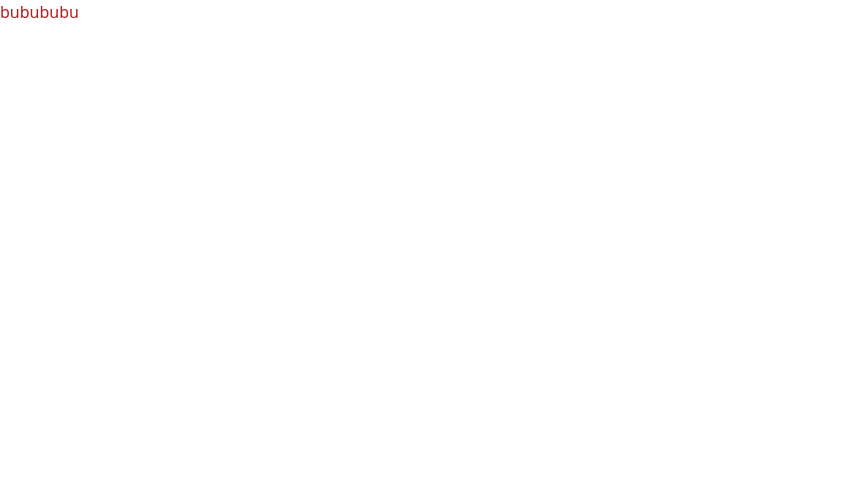
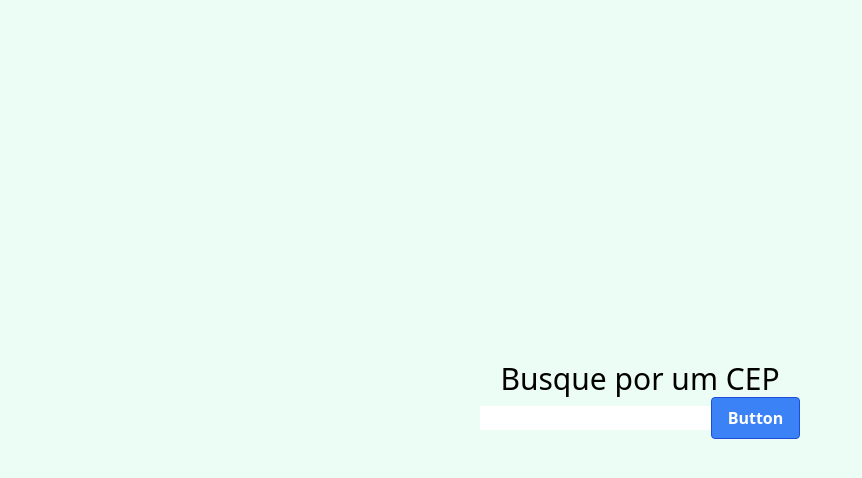
Before and after one commit to gust23/busca-cep, a Vue app: page / in a window 1280 px wide. Shown: the top 478 px of the page, without its empty margins (0-862 px from the left). Built offline with nearby package versions, Linux system fonts and the light colour scheme.

Commit message:
view done, missing styles

```diff
--- a/src/App.vue
+++ b/src/App.vue
@@ -1,13 +1,38 @@
 <template>
-  <div class="container mx-auto">
-    <h1 class="text-red-700">bubububu</h1>
+  <div class="flex h-screen justify-center items-center bg-green-50">
+    <div class="text-center">
+      <h1 class="text-3xl">Busque por um CEP</h1>
+      <form @submit.prevent="cepSearch(text)">
+        <input type="text" v-model="text" />
+        <button class="bg-blue-500 hover:bg-blue-700 text-white font-bold py-2 px-4 border border-blue-700 rounded">
+          Button
+        </button>
+      </form>
+
+      <Results v-if="results" :results="results" />
+    </div>
   </div>
 </template>
 
 <script>
+import Results from './components/Results.vue';
 export default {
   name: 'App',
-  components: {},
+  components: { Results },
+  data() {
+    return {
+      text: '',
+      results: null,
+    };
+  },
+  methods: {
+    async cepSearch(text) {
+      const res = await fetch('https://cep.awesomeapi.com.br/json' + text);
+      const data = await res.json();
+      this.results = data;
+      console.log(this.results);
+    },
+  },
 };
 </script>
 
--- /dev/null
+++ b/src/components/Results.vue
@@ -0,0 +1,17 @@
+<template lang="">
+  <div>
+    <div>
+      <h2>Resutado da busca:</h2>
+      <p>Logradouro: {{ results.address }}</p>
+      <p>Bairro: {{ results.district }}</p>
+      <p>Localização: {{ results.city }} {{ results.state }}</p>
+      <p>Código de Área: {{ results.ddd }}</p>
+    </div>
+  </div>
+</template>
+<script>
+export default {
+  props: ['results'],
+};
+</script>
+<style lang=""></style>
--- a/tailwind.config.js
+++ b/tailwind.config.js
@@ -3,9 +3,13 @@ module.exports = {
   darkMode: false, // or 'media' or 'class'
   theme: {
     extend: {},
+    container: {
+      center: true,
+      padding: '2rem',
+    },
+    variants: {
+      extend: {},
+    },
+    plugins: [],
   },
-  variants: {
-    extend: {},
-  },
-  plugins: [],
-}
+};
```
Also changed, not shown: 1 other file (tests, documents, lock files or other folders).
